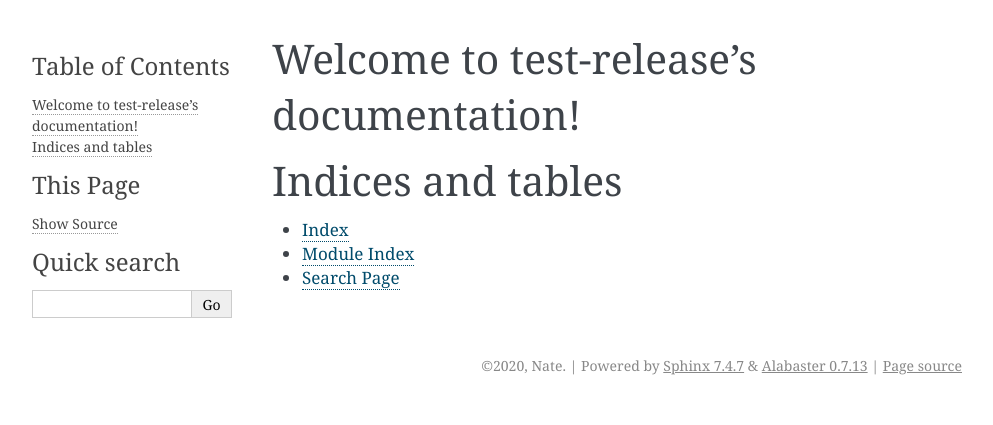
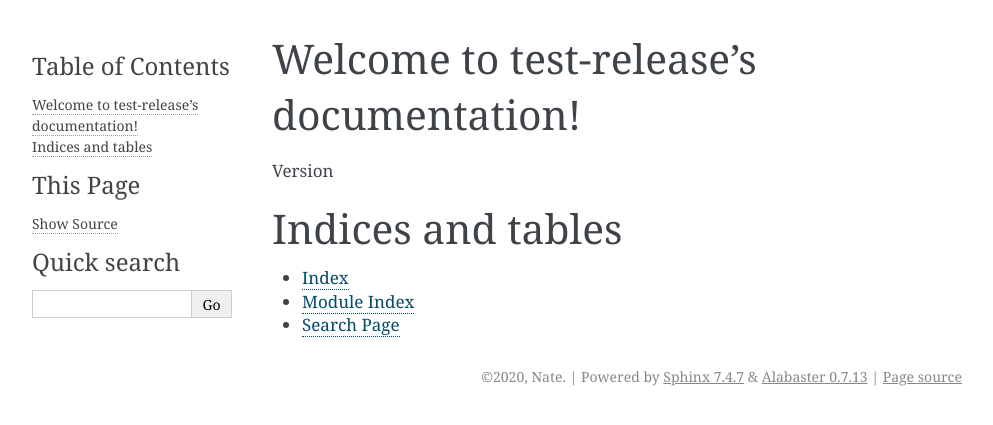
Before and after one commit to nategraff-sifive/test-release, a Sphinx documentation site: the page built from doc/source/index.rst, in a window 1280 px wide. Shown: the top 425 px of the page, without its empty margins (148-1141 px from the left). Built offline with Sphinx 7.4.7, drawn with Linux system fonts in a browser that asks for light colours.

Commit message:
Pass version into documentation build
Signed-off-by: Nathaniel Graff <nathaniel.graff@sifive.com>

```diff
--- a/doc/source/conf.py
+++ b/doc/source/conf.py
@@ -12,10 +12,9 @@
 # add these directories to sys.path here. If the directory is relative to the
 # documentation root, use os.path.abspath to make it absolute, like shown here.
 #
-# import os
+import os
 # import sys
 # sys.path.insert(0, os.path.abspath('.'))
-
 
 # -- Project information -----------------------------------------------------
 
@@ -24,9 +23,9 @@
 author = 'Nate'
 
 # The short X.Y version
-version = ''
+version = os.environ["RELEASE_TAG"]
 # The full version, including alpha/beta/rc tags
-release = 'v0.1.0'
+release = version
 
 
 # -- General configuration ---------------------------------------------------
--- a/doc/source/index.rst
+++ b/doc/source/index.rst
@@ -5,6 +5,8 @@
 
 Welcome to test-release's documentation!
 ========================================
+
+Version |version|
 
 .. toctree::
    :maxdepth: 2
```
Also changed, not shown: 1 other file.
